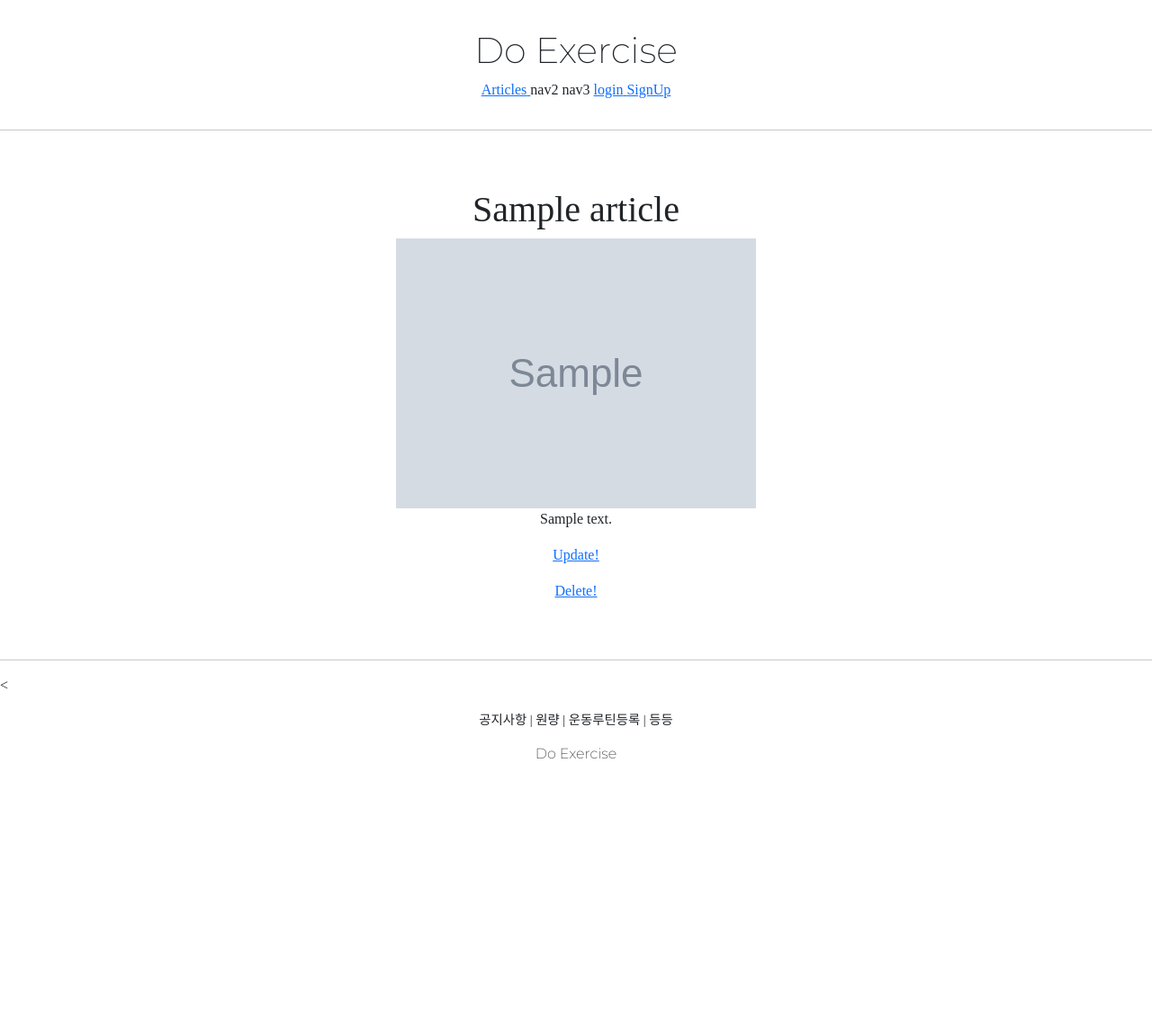
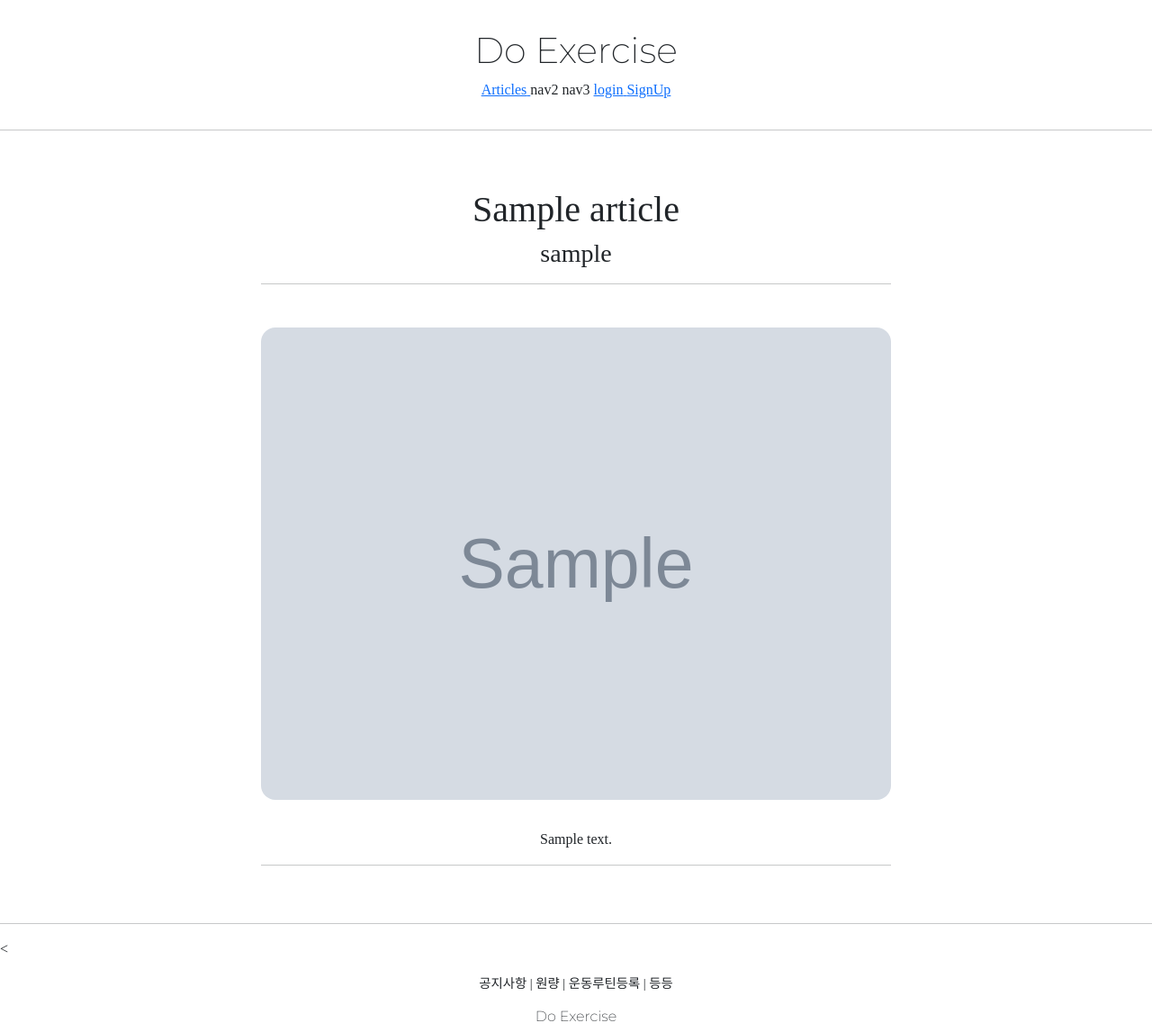
Before and after one commit to Closetotheworld/RoutineShareService, a Django app: page /articles/detail/1 in a window 1280 px wide. Shown: the whole page at 90% size. Before the commit the page ends 843 px from the top, so only its background shows below. Run offline with Django 3.2, Linux system fonts and the light colour scheme; tables that the repository leaves empty hold one stand-in row (values such as "Sample post"); grey boxes marked "Sample" are stand-in pictures; some libraries are stand-ins or nearby versions; some web fonts are replaced.

Commit message:
refactor : detail view's style
스타일이 마음에 안들어 조금 다듬음

```diff
--- a/articleapp/templates/articleapp/detail.html
+++ b/articleapp/templates/articleapp/detail.html
@@ -3,23 +3,31 @@
 {% block content %}
 
     <div>
-        <div style="text-align: center; max-width: 500px; margin: 4rem auto;">
+        <div style="text-align: center; max-width: 700px; margin: 4rem auto;">
             <h1>
                 {{ target_article.title }}
             </h1>
-
-            <img src="{{ target_article.image.url }}" alt="">
+            <h3>
+                {{ target_article.author.profile.nickname }}
+            </h3>
+            <hr>
+            <img style="width:100%; border-radius:1rem; margin:2rem 0;"
+                 src="{{ target_article.image.url }}" alt="">
 
             <p>
                 {{ target_article.content }}
             </p>
-
-            <a href="{% url 'articleapp:update' pk=target_article.pk %}">
-                <p>Update!</p>
-            </a>
-            <a href="{% url 'articleapp:delete' pk=target_article.pk %}">
-                <p>Delete!</p>
-            </a>
+            {% if target_article.author == user %}
+                <a href="{% url 'articleapp:update' pk=target_article.pk %}"
+                   class="btn btn-primary rounded-pill col-3">
+                    Update!
+                </a>
+                <a href="{% url 'articleapp:delete' pk=target_article.pk %}"
+                   class="btn btn-danger rounded-pill col-3">
+                    Delete!
+                </a>
+            {% endif %}
+            <hr>
         </div>
     </div>
 {% endblock %}
```
